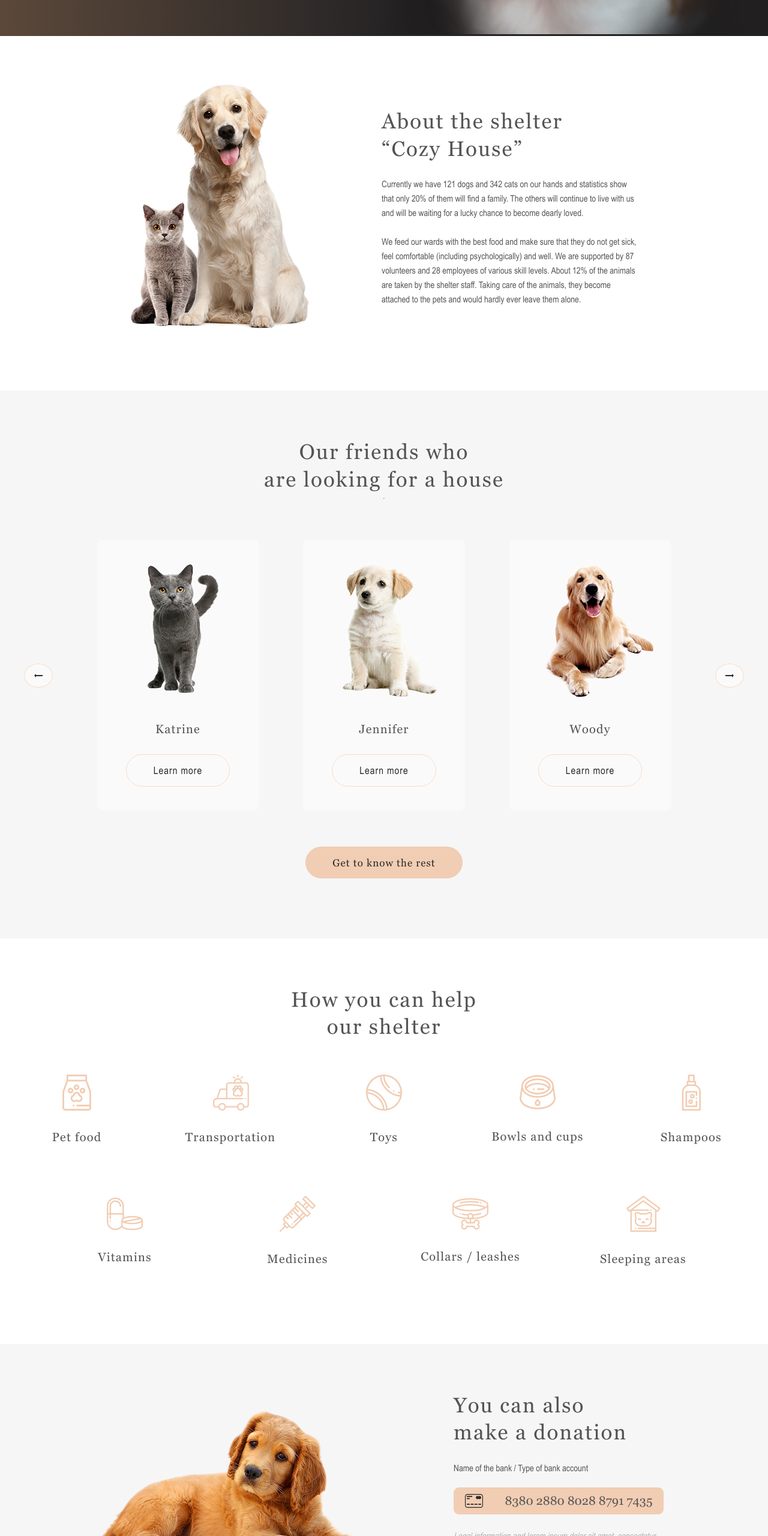
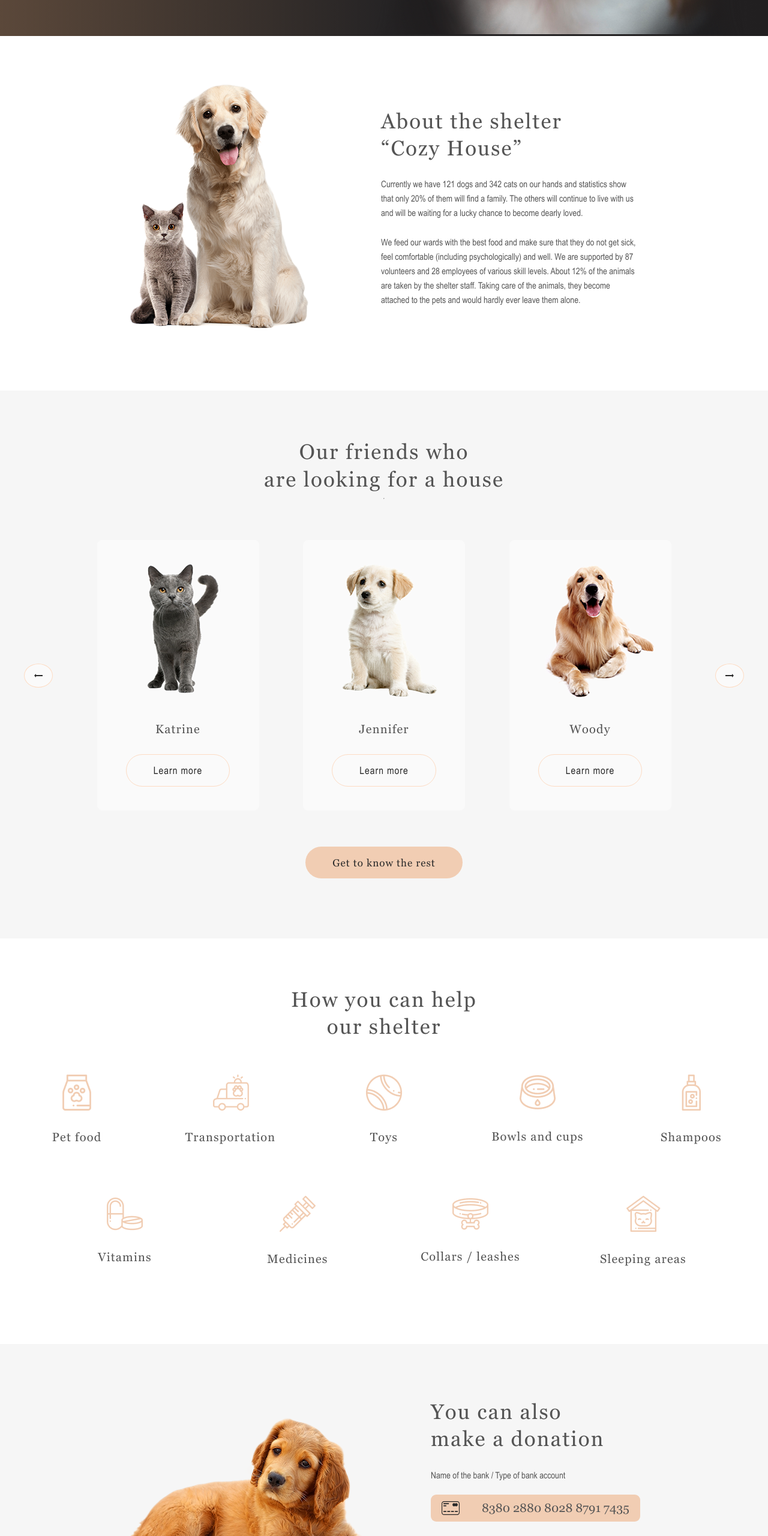
Before and after one commit to Meri-MG/shelter, a plain HTML site: page pages/main/index.html in a window 1280 px wide. Shown: the part 849-3409 px from the top of the page at 60% size. Drawn offline with Linux system fonts and the light colour scheme; files whose address does not match are found by name.

Commit message:
fix: sizes of about and donation paragraphs

```diff
--- a/pages/main/style.css
+++ b/pages/main/style.css
@@ -164,8 +164,8 @@ header .wrapper nav ul li .highlighted {
 }
 
 .about_section {
-  padding-left: 13.5rem;
-  padding-right: 13.5rem;
+  padding-left: 13.44rem;
+  padding-right: 13.44rem;
   background-color: var(--color-white);
 }
 
@@ -183,12 +183,25 @@ header .wrapper nav ul li .highlighted {
   letter-spacing: 0.06em;
 }
 
+.donation_section h2 {
+  width: 18.75rem;
+}
+
 .about_section p, .donation_section p {
   color: var(--color-dark-about);
   font-size: 15px;
   line-height: 24px;
-  margin-top: 1.5rem;
+  margin-top: 1.56rem;
   font-family: 'Arial';
+  width: 26.88rem;
+}
+
+.donation_section p:first-child {
+  width: 19.19rem;
+}
+
+.donation_section .donation_para {
+  width: 23.75rem
 }
 
 .pets_section, .donation_section {
@@ -310,8 +323,7 @@ header .wrapper nav ul li .highlighted {
 }
 
 .donation_section {
-  padding-left: 9rem;
-  padding-right: 9rem;
+  padding: 5.69rem 11.44rem 6.88rem 11.44rem;
 }
 
 .donation_section .donation_para {
@@ -344,6 +356,10 @@ header .wrapper nav ul li .highlighted {
 .donation_section .donation_button:hover {
   background-color: var(--primary-hover);
   transition: all 0.3s ease 0s;
+}
+
+.donation_section .donation_button {
+  width: 21.81rem
 }
 
 footer .wrapper {
```
